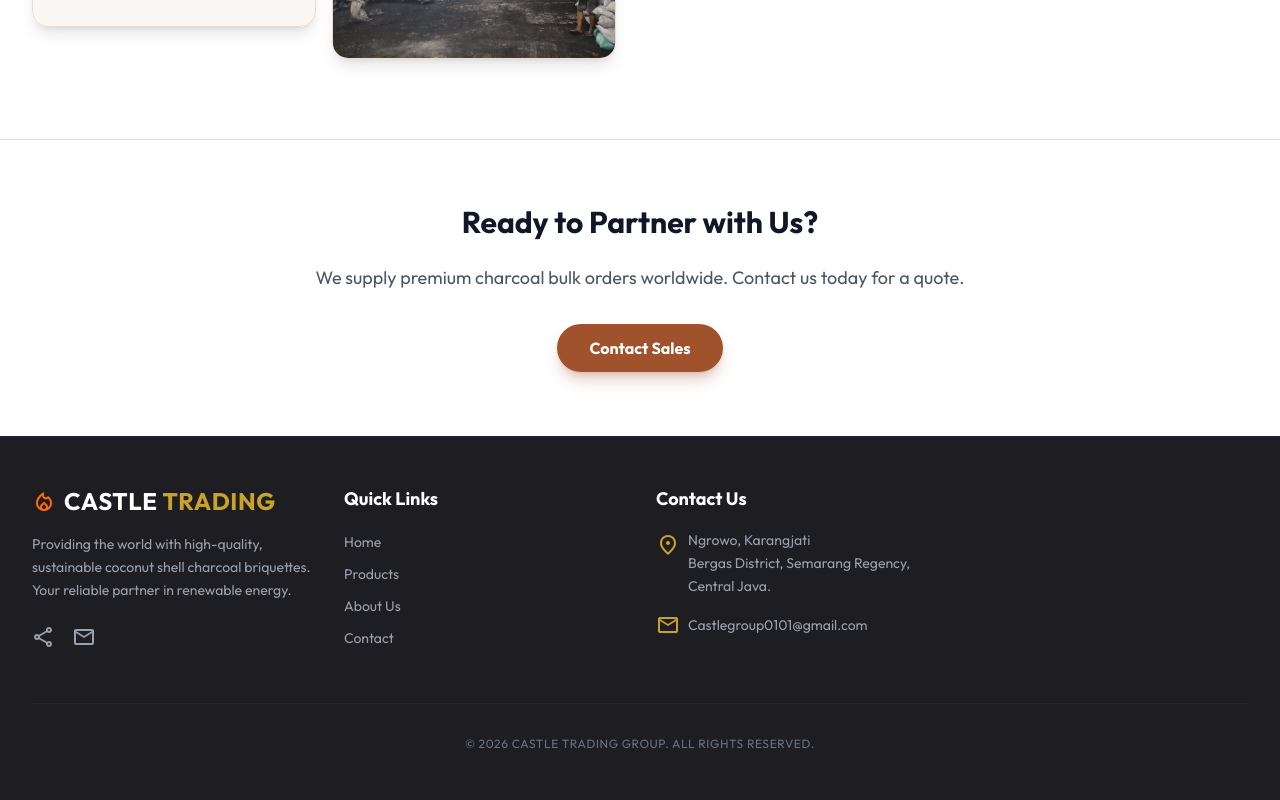
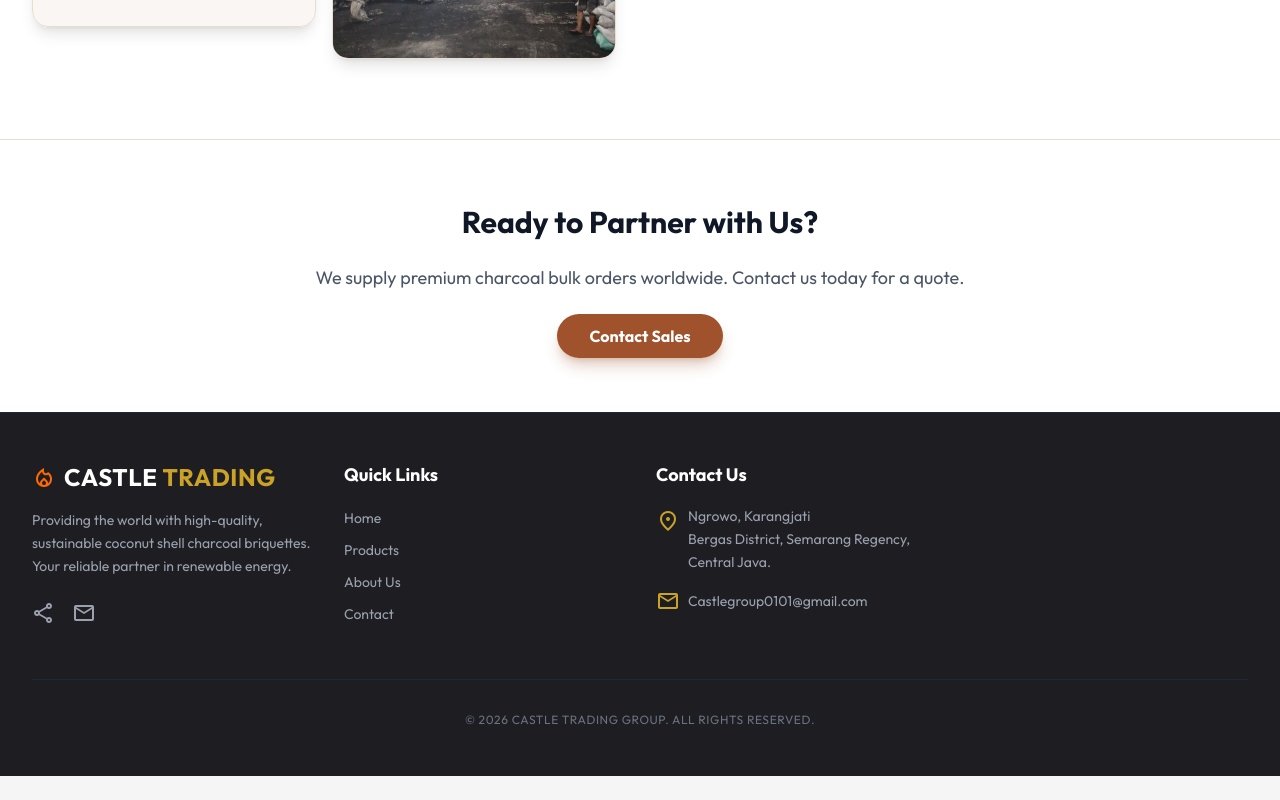
Before and after one commit to pc-rumah/companyprofile, a Next.js app: page /about in a window 1280 px wide. Shown: the part 1507-2307 px from the top of the page. After the commit the page ends 2283 px from the top, so only its background shows below. Built offline with nearby package versions, Linux system fonts and the light colour scheme; a web font is replaced by a local one.

Commit message:
feat: add core navigation bar component and initial About and Products pages.

```diff
--- a/src/app/about/page.tsx
+++ b/src/app/about/page.tsx
@@ -1,4 +1,5 @@
 import Image from "next/image";
+import Link from "next/link";
 
 export default function About() {
     return (
@@ -140,9 +141,9 @@ export default function About() {
                 <div className="max-w-4xl mx-auto px-4 text-center">
                     <h2 className="text-3xl font-bold text-gray-900 dark:text-white mb-6">Ready to Partner with Us?</h2>
                     <p className="text-gray-600 dark:text-[#A89689] mb-8 text-lg">We supply premium charcoal bulk orders worldwide. Contact us today for a quote.</p>
-                    <button className="bg-about-primary hover:bg-[#8B4513] text-white font-bold py-3 px-8 rounded-full transition-colors shadow-lg shadow-about-primary/30">
+                    <Link href="/contact" className="bg-about-primary hover:bg-[#8B4513] text-white font-bold py-3 px-8 rounded-full transition-colors shadow-lg shadow-about-primary/30">
                         Contact Sales
-                    </button>
+                    </Link>
                 </div>
             </section>
         </main>
--- a/src/app/products/page.tsx
+++ b/src/app/products/page.tsx
@@ -55,7 +55,7 @@ const products: Product[] = [
   {
     id: "finger",
     category: "BBQ / GRILLING",
-    title: "Finger / Stick Briquettes",
+    title: "Hexa Line Briquettes",
     description: "Cylindrical stick shape designed for specialized airflow and rapid ignition. Provides intense heat.",
     image: "/images/products/hexa line.jpeg",
     specs: [
@@ -108,12 +108,12 @@ const ProductCard = ({ product }: { product: Product }) => (
       </div>
 
       {/* Action */}
-      <div className="mt-auto pt-4">
+      {/* <div className="mt-auto pt-4">
         <button className="group inline-flex items-center gap-2 px-6 py-3 bg-transparent border border-white/20 hover:border-[#ffd700] text-white hover:text-[#ffd700] transition-colors rounded-lg font-medium text-sm tracking-wide uppercase">
           Inquire Now
           <span className="material-icons text-sm group-hover:translate-x-1 transition-transform">arrow_forward</span>
         </button>
-      </div>
+      </div> */}
     </div>
   </div>
 );
--- a/src/components/Navbar.tsx
+++ b/src/components/Navbar.tsx
@@ -70,10 +70,10 @@ export function Navbar() {
             {isMobileMenuOpen && (
                 <div className="md:hidden bg-white dark:bg-home-surface-dark border-t border-gray-200 dark:border-gray-800">
                     <div className="px-2 pt-2 pb-3 space-y-1 sm:px-3">
-                        <Link href="/" className="block px-3 py-2 text-base font-medium text-gray-700 dark:text-gray-300 hover:text-home-primary dark:hover:text-home-primary hover:bg-gray-50 dark:hover:bg-gray-800 rounded-md">Home</Link>
-                        <Link href="/products" className="block px-3 py-2 text-base font-medium text-gray-700 dark:text-gray-300 hover:text-home-primary dark:hover:text-home-primary hover:bg-gray-50 dark:hover:bg-gray-800 rounded-md">Products</Link>
-                        <Link href="/about" className="block px-3 py-2 text-base font-medium text-gray-700 dark:text-gray-300 hover:text-home-primary dark:hover:text-home-primary hover:bg-gray-50 dark:hover:bg-gray-800 rounded-md">About</Link>
-                        <Link href="/contact" className="block px-3 py-2 text-base font-medium text-gray-700 dark:text-gray-300 hover:text-home-primary dark:hover:text-home-primary hover:bg-gray-50 dark:hover:bg-gray-800 rounded-md">Contact</Link>
+                        <Link href="/" onClick={() => setIsMobileMenuOpen(false)} className="block px-3 py-2 text-base font-medium text-gray-700 dark:text-gray-300 hover:text-home-primary dark:hover:text-home-primary hover:bg-gray-50 dark:hover:bg-gray-800 rounded-md">Home</Link>
+                        <Link href="/products" onClick={() => setIsMobileMenuOpen(false)} className="block px-3 py-2 text-base font-medium text-gray-700 dark:text-gray-300 hover:text-home-primary dark:hover:text-home-primary hover:bg-gray-50 dark:hover:bg-gray-800 rounded-md">Products</Link>
+                        <Link href="/about" onClick={() => setIsMobileMenuOpen(false)} className="block px-3 py-2 text-base font-medium text-gray-700 dark:text-gray-300 hover:text-home-primary dark:hover:text-home-primary hover:bg-gray-50 dark:hover:bg-gray-800 rounded-md">About</Link>
+                        <Link href="/contact" onClick={() => setIsMobileMenuOpen(false)} className="block px-3 py-2 text-base font-medium text-gray-700 dark:text-gray-300 hover:text-home-primary dark:hover:text-home-primary hover:bg-gray-50 dark:hover:bg-gray-800 rounded-md">Contact</Link>
                     </div>
                 </div>
             )}
```
